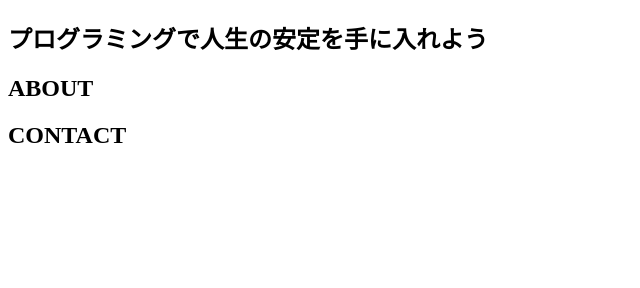
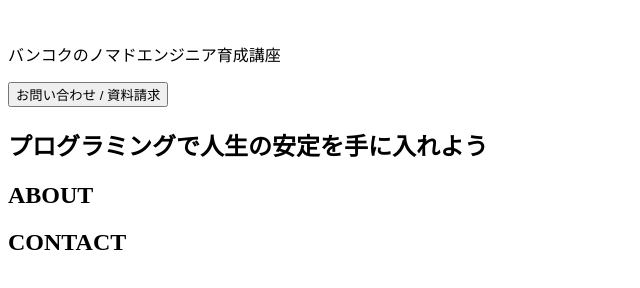
Before and after one commit to dai-gi/isara_coding, a plain HTML site: page index.html in a window 1280 px wide. Shown: the whole page, without its empty margins (0-640 px from the left). Drawn offline with Linux system fonts and the light colour scheme.

Commit message:
Improve: 必要な要素の表示まで

```diff
--- a/index.html
+++ b/index.html
@@ -6,7 +6,12 @@
     <title>iSara[イサラ]｜バンコクのノマドエンジニア育成講座</title>
   </head>
   <body>
-    <header></header>
+    <header>
+      <div class="logo"><img class="logo-img" href="">
+        <p class="logo-text">バンコクのノマドエンジニア育成講座</p>
+      </div>
+      <button>お問い合わせ / 資料請求</button>
+    </header>
     <section>
       <h1>プログラミングで人生の安定を手に入れよう</h1>
     </section>
```
Also changed, not shown: 1 other file.
